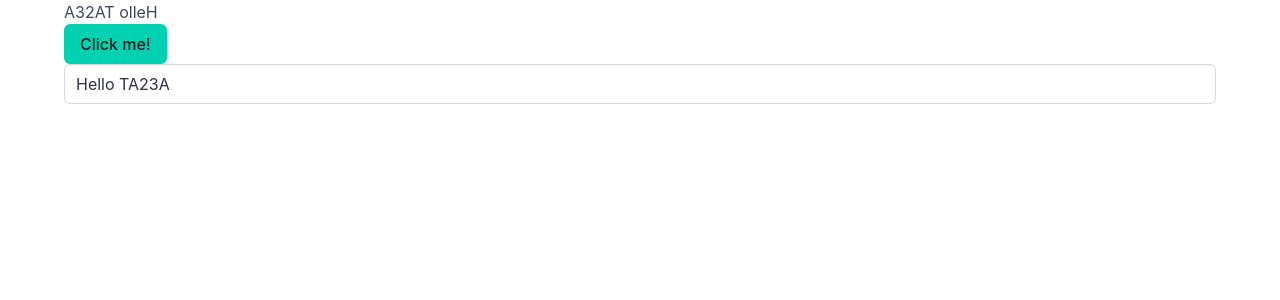
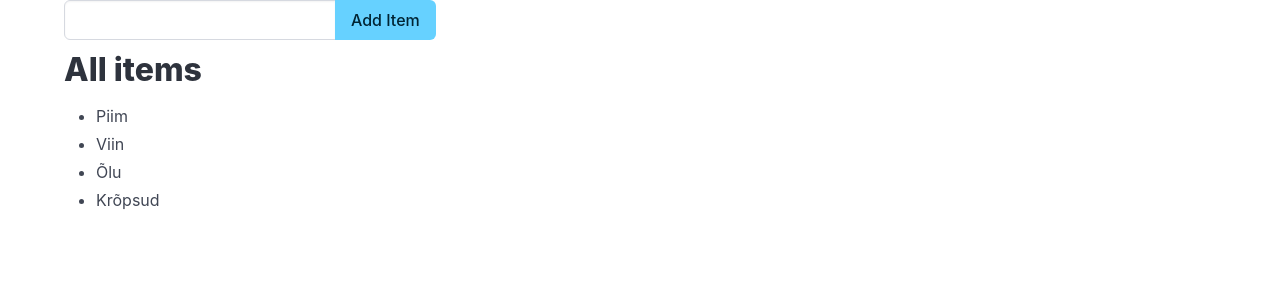
Before and after one commit to raitri/ta23alearnnode, a Vue app: page / in a window 1280 px wide. Shown: the top 300 px of the page. Built offline with nearby package versions, Linux system fonts and the light colour scheme.

Commit message:
Add itemlist example

```diff
--- a/src/App.vue
+++ b/src/App.vue
@@ -2,15 +2,36 @@
 
     import { ref } from 'vue';
 
-    let message = ref('Hello TA23A');
+    let message = ref('');
+    let items = ref(['Piim', 'Viin', 'Õlu', 'Krõpsud'])
+
+    function addItem(){
+        if(message.value.trim() !== ''){
+            items.value.push(message.value.trim());
+        }
+        message.value = '';
+    }
 
 </script>
 
 <template>
-    <div class="container">
-        <h1>{{ message.split('').reverse().join('') }}</h1>
-        <button class="button is-primary" @click="message='Click Clack'">Click me!</button>
-        <input class="input" v-model="message">
+    <div class="container mi-2">
+        <div class="field has-addons">
+            <div class="control">
+                <input class="input" type="text" v-model="message" @keypress.enter="addItem">
+            </div>
+            <div class="control">
+                <button class="button is-info" @click="addItem">
+                    Add Item
+                </button>
+            </div>
+        </div>
+        <div class="content">
+            <h1>All items</h1>
+            <ul>
+                <li v-for="item in items">{{ item }}</li>
+            </ul>
+        </div>
     </div>
 </template>
 
```
